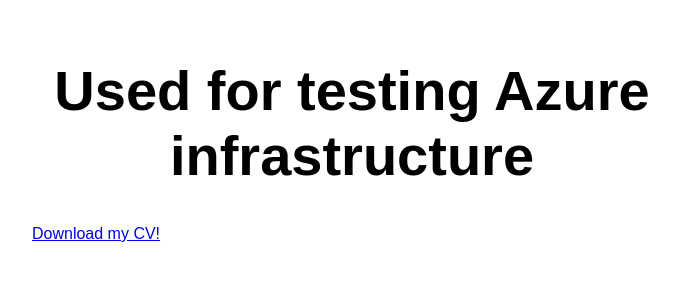
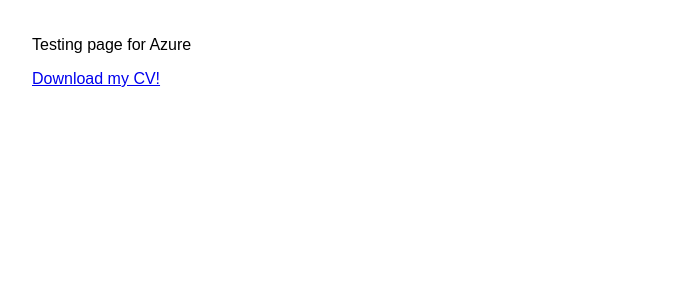
Before and after one commit to jordandonaghy/my-first-static-web-app, a plain HTML site: page src/index.html in a window 1280 px wide. Shown: the whole page, without its empty margins (288-967 px from the left). Drawn offline with Linux system fonts and the light colour scheme.

Commit message:
Update index.html

```diff
--- a/src/index.html
+++ b/src/index.html
@@ -10,7 +10,7 @@
 
 <body>
   <main>
-    <h1>Used for testing Azure infrastructure</h1>
+    <p>Testing page for Azure</p>
     <p> <a href="src/CV.pdf">Download my CV!</a>
   </main>
 </body>
```
